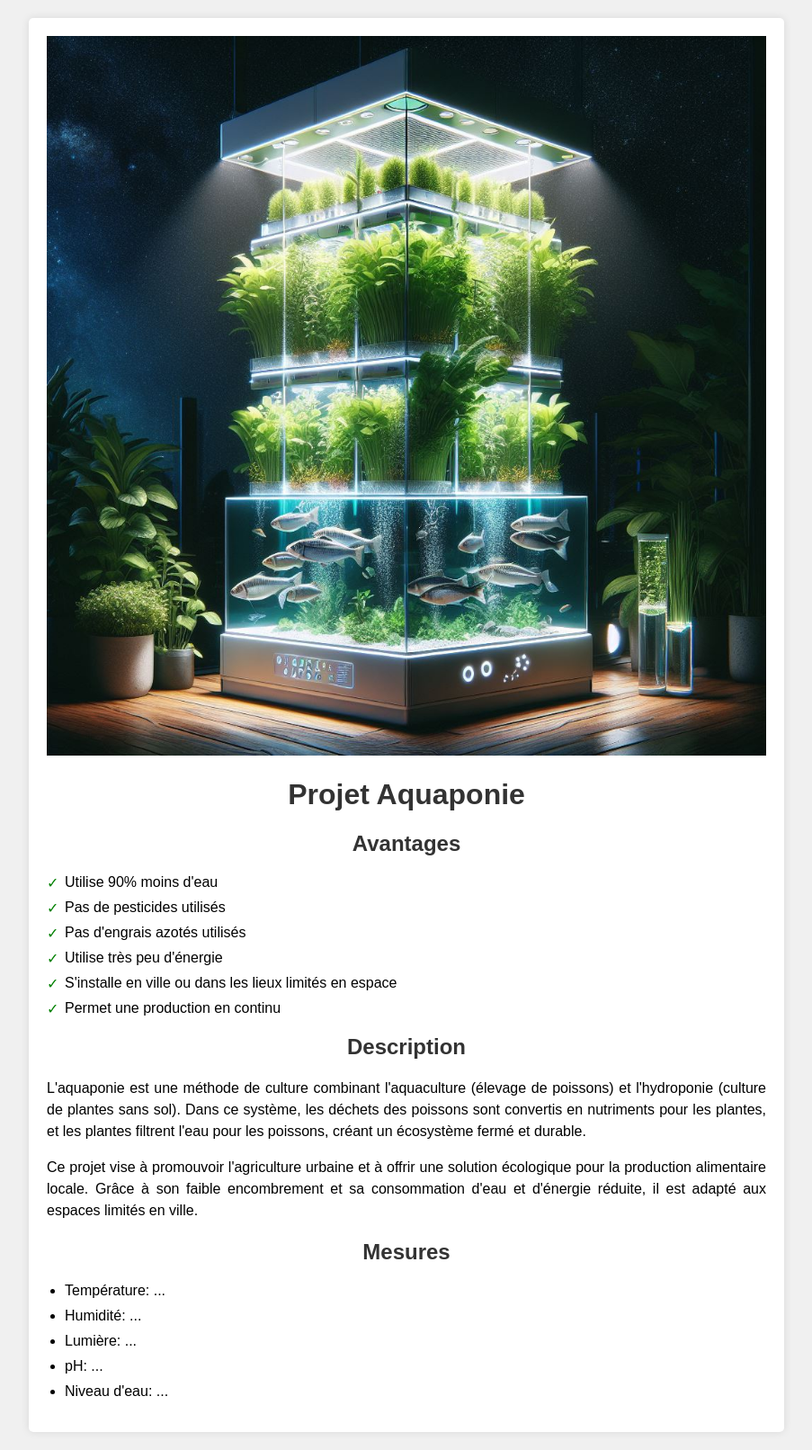
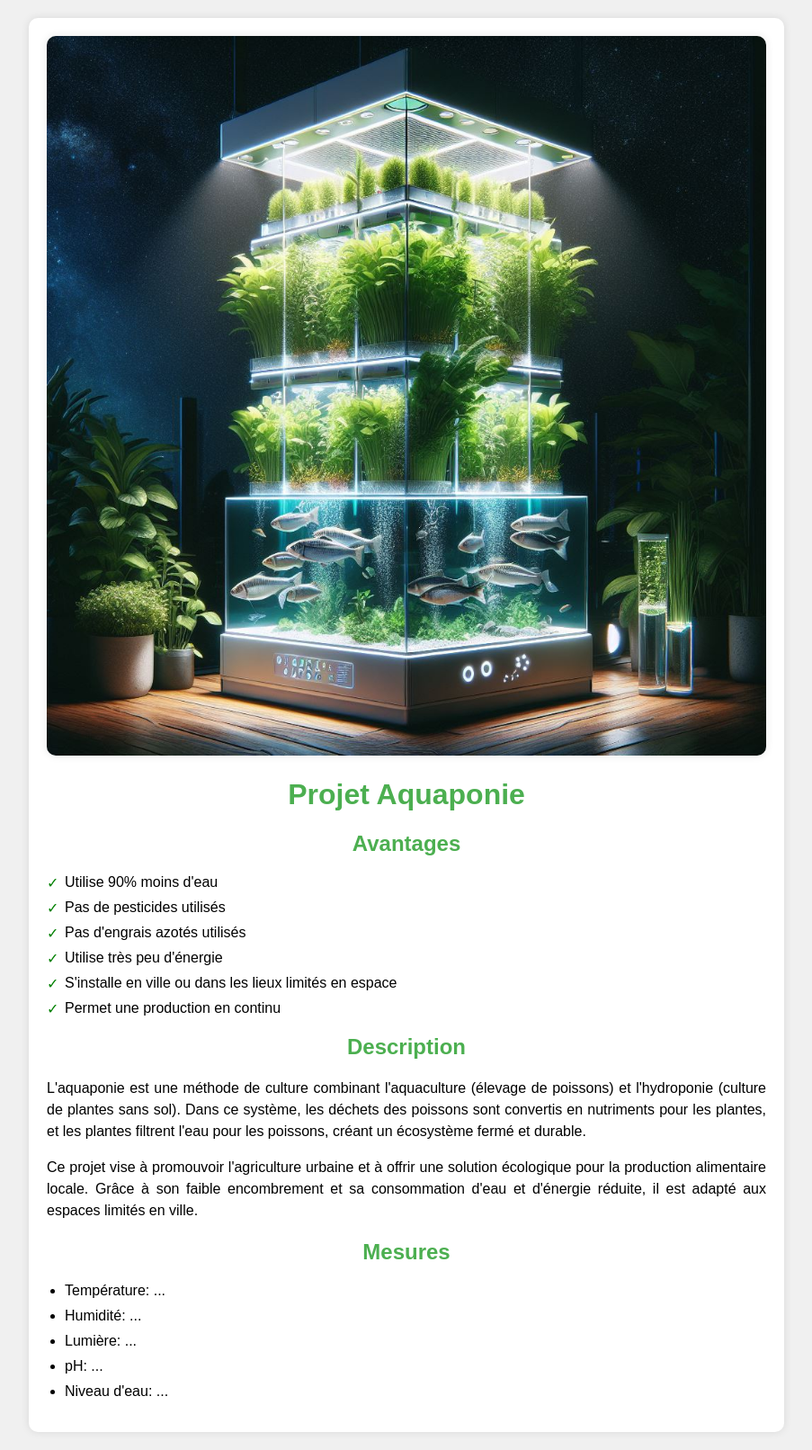
Before and after one commit to WishPib/Aquaponie, a Django app: page / in a window 1280 px wide. Shown: the whole page at 90% size, without its empty margins (188-1091 px from the left). Run offline with Django 5.2, Linux system fonts and the light colour scheme.

Commit message:
Add files via upload

```diff
--- a/aquaponieWeb2/siteAquaponie/appAquaponie/templates/appAquaponie/index.html
+++ b/aquaponieWeb2/siteAquaponie/appAquaponie/templates/appAquaponie/index.html
@@ -18,7 +18,7 @@ body {
     background-color: #fff;
     padding: 20px;
     box-shadow: 0 0 10px rgba(0, 0, 0, 0.1);
-            border-radius: 5px;
+    border-radius: 10px;
 }
 
 h1, h2 {
@@ -74,6 +74,8 @@ body {
 .image-container img {
     max-width: 100%;
     height: auto;
+    border-radius: 10px;
+    box-shadow: 0 0 10px rgba(0, 0, 0, 0.1);
 }
     </style>
 </head>
@@ -84,10 +86,10 @@ body {
             <img src="imageAquaponie.jpg" alt="Aquaponie">
         </div>
 
-        <h1>Projet Aquaponie</h1>
+        <h1 style="color: #4CAF50;">Projet Aquaponie</h1>
 
         <div class="info">
-            <h2>Avantages</h2>
+            <h2 style="color: #4CAF50;">Avantages</h2>
             <ul>
                 <li>Utilise 90% moins d'eau</li>
                 <li>Pas de pesticides utilisés</li>
@@ -99,14 +101,14 @@ body {
         </div>
 
         <div class="description">
-            <h2>Description</h2>
+            <h2 style="color: #4CAF50;">Description</h2>
             <p>L'aquaponie est une méthode de culture combinant l'aquaculture (élevage de poissons) et l'hydroponie (culture de plantes sans sol). Dans ce système, les déchets des poissons sont convertis en nutriments pour les plantes, et les plantes filtrent l'eau pour les poissons, créant un écosystème fermé et durable.</p>
 
             <p>Ce projet vise à promouvoir l'agriculture urbaine et à offrir une solution écologique pour la production alimentaire locale. Grâce à son faible encombrement et sa consommation d'eau et d'énergie réduite, il est adapté aux espaces limités en ville.</p>
         </div>
 
         <div class="measurements">
-            <h2>Mesures</h2>
+            <h2 style="color: #4CAF50;">Mesures</h2>
             <ul>
                 <li>Température: <span id="temperature">...</span></li>
                 <li>Humidité: <span id="humidity">...</span></li>
```
Lines whose indentation alone changed are shown as unchanged.
